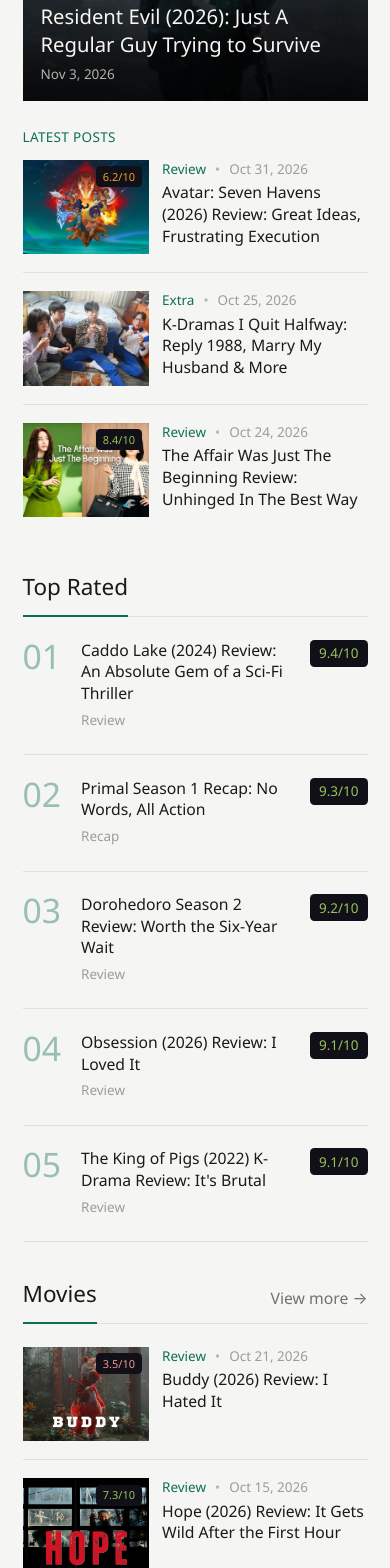
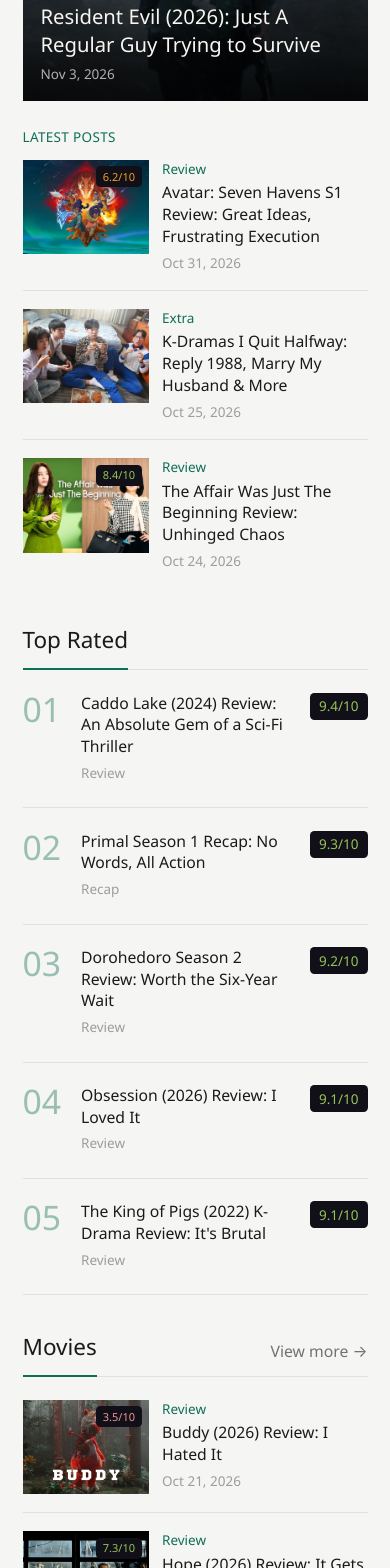
Before and after one commit to MariaEgbuna/the-cineinks, a Next.js app: page / in a window 390 px wide. Shown: the part 432-2000 px from the top of the page. Built offline with nearby package versions, Linux system fonts and the light colour scheme.

Commit message:
fix: date issue

```diff
--- a/components/CategorySection.tsx
+++ b/components/CategorySection.tsx
@@ -55,19 +55,15 @@ export default function CategorySection({ title, href, posts }: CategorySectionP
             </div>
 
             <div className="min-w-0 md:pt-3">
-              {/* Phone only: category and date above the title */}
-              <p className="mb-1 flex items-center gap-2 text-xs md:hidden">
-                <span className="font-medium text-accent">{post.category}</span>
-                <span className="text-main/30">•</span>
-                <span className="text-main/40">{formatDate(post.date)}</span>
+              {/* Phone only: the category on its own line, so a long name never squeezes the date */}
+              <p className="mb-1 text-xs font-medium text-accent md:hidden">
+                {post.category}
               </p>
               <h3 className="font-serif text-sm leading-snug text-main line-clamp-3 transition-colors group-hover:text-accent md:text-base">
                 {post.title}
               </h3>
-              {/* Desktop only: date under the title */}
-              <p className="mt-1.5 hidden text-xs text-main/40 md:block">
-                {formatDate(post.date)}
-              </p>
+              {/* The date sits under the title on every screen size */}
+              <p className="mt-1.5 text-xs text-main/40">{formatDate(post.date)}</p>
             </div>
           </Link>
         ))}
--- a/components/Hero.tsx
+++ b/components/Hero.tsx
@@ -100,16 +100,16 @@ export default function Hero({ featuredPost, recentlyWatched }: HeroProps) {
 
               {/* Phone: text on the right. Desktop: text over the bottom of the tile. */}
               <div className="min-w-0 md:absolute md:inset-x-0 md:bottom-0 md:z-10 md:p-4">
-                <p className="mb-1 flex items-center gap-2 text-xs md:mb-0 md:block md:text-[11px]">
-                  <span className="font-medium text-accent md:text-teal-light">
-                    {post.category}
-                  </span>
-                  <span className="text-main/30 md:hidden">•</span>
-                  <span className="text-main/40 md:hidden">{formatDate(post.date)}</span>
+                <p className="mb-1 text-xs font-medium text-accent md:mb-0 md:text-[11px] md:text-teal-light">
+                  {post.category}
                 </p>
                 <h2 className="font-serif text-sm leading-snug text-main line-clamp-4 transition-colors group-hover:text-accent md:mt-0.5 md:text-base md:text-cream md:line-clamp-3 md:group-hover:text-cream">
                   {post.title}
                 </h2>
+                {/* Phones only: the date sits under the title */}
+                <p className="mt-1.5 text-xs text-main/40 md:hidden">
+                  {formatDate(post.date)}
+                </p>
               </div>
             </Link>
           ))}
--- a/components/RelatedPosts.tsx
+++ b/components/RelatedPosts.tsx
@@ -68,14 +68,12 @@ export default function RelatedPosts({ candidates, limit = 3 }: RelatedPostsProp
               </div>
 
               <div className="min-w-0">
-                <p className="mb-1 flex items-center gap-2 text-xs">
-                  <span className="font-medium text-accent">{related.category}</span>
-                  <span className="text-main/30">•</span>
-                  <span className="text-main/40">{formatDate(related.date)}</span>
-                </p>
+                {/* The category on its own line, so a long name never squeezes the date */}
+                <p className="mb-1 text-xs font-medium text-accent">{related.category}</p>
                 <h3 className="font-serif text-sm leading-snug text-main line-clamp-3 transition-colors group-hover:text-accent sm:text-base">
                   {related.title}
                 </h3>
+                <p className="mt-1.5 text-xs text-main/40">{formatDate(related.date)}</p>
               </div>
             </Link>
           ))}
--- a/content/posts/avatar-seven-havens-review.md
+++ b/content/posts/avatar-seven-havens-review.md
@@ -1,5 +1,5 @@
 ---
-title: "Avatar: Seven Havens (2026) Review: Great Ideas, Frustrating Execution"
+title: "Avatar: Seven Havens S1 Review: Great Ideas, Frustrating Execution"
 slug: "avatar-seven-havens-review"
 date: "2026-10-31T10:30:00Z"
 category: "Review"
--- a/content/posts/review-the-affair-was-just-the-beginning.md
+++ b/content/posts/review-the-affair-was-just-the-beginning.md
@@ -1,5 +1,5 @@
 ---
-title: "The Affair Was Just The Beginning Review: Unhinged In The Best Way"
+title: "The Affair Was Just The Beginning Review: Unhinged Chaos"
 slug: "review-the-affair-was-just-the-beginning"
 date: "2026-10-24T10:30:00Z"
 category: "Review"
--- a/content/posts/review-widows-bay-2026.md
+++ b/content/posts/review-widows-bay-2026.md
@@ -1,5 +1,5 @@
 ---
-title: "Widow's Bay (2026) Review: I Spoiled the Finale Early and It Still Worked"
+title: "Widow's Bay (2026) Review: A Balanced Horror-Comedy"
 slug: review-widow-bay-2026
 date: 2026-09-15T10:45:00.000+01:00
 category: Review
```
